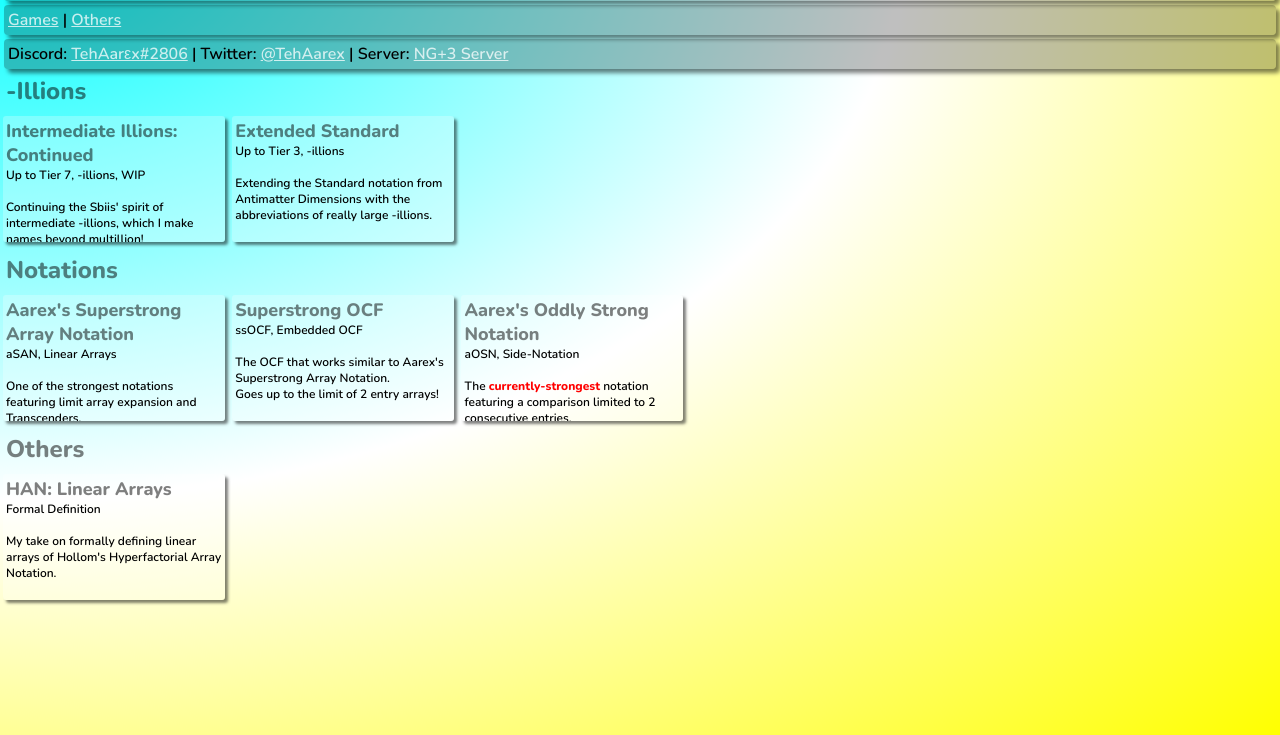
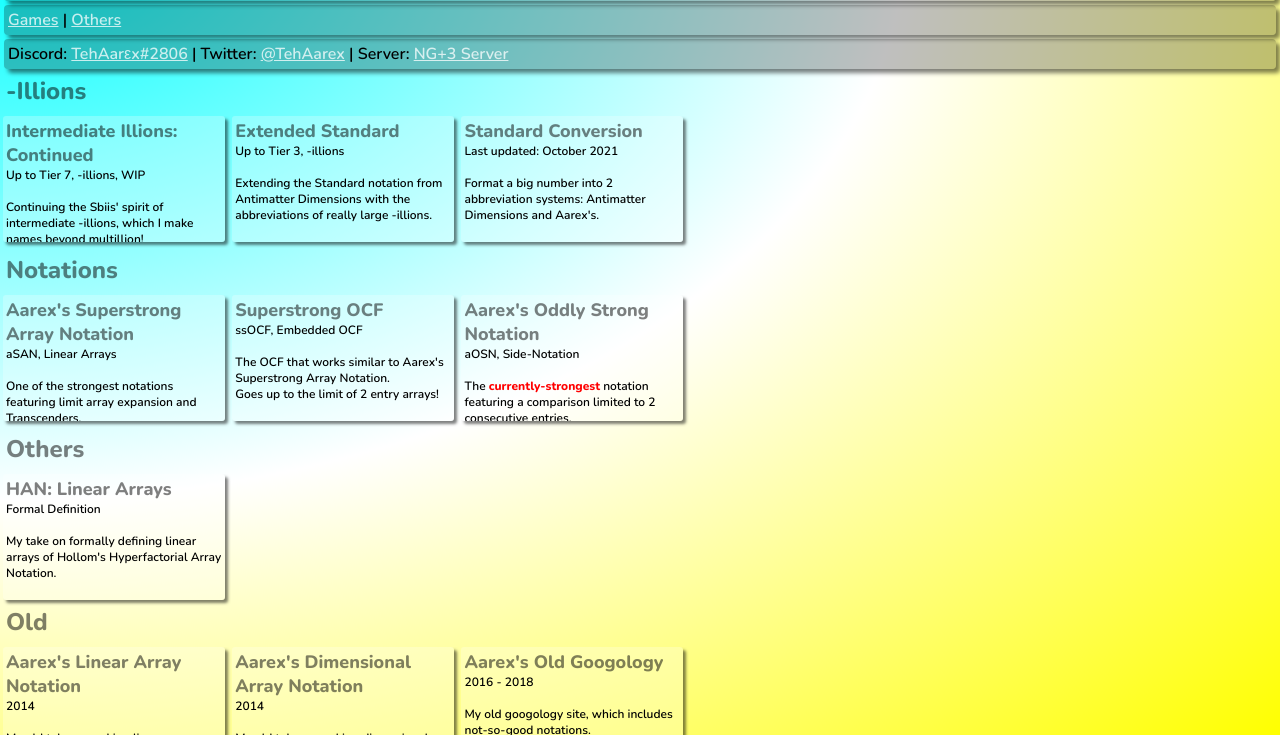
Before and after one commit to aarextiaokhiao/aarextiaokhiao.github.io, a plain HTML site: page googology.html in a window 1280 px wide. Shown: the part 65-800 px from the top of the page. Drawn offline with nearby package versions, Linux system fonts and the light colour scheme.

Commit message:
Old stuff, yay!

```diff
--- a/googology.html
+++ b/googology.html
@@ -33,6 +33,14 @@
 					<div>Up to Tier 3, -illions</div>
 					<br>
 					<div>Extending the Standard notation from Antimatter Dimensions with the abbreviations of really large -illions.</div>
+				</div>
+			</a>
+			<a class="item" href="standard-conversion.html">
+				<div class="item_fix">
+					<div class="big">Standard Conversion</div>
+					<div>Last updated: October 2021</div>
+					<br>
+					<div>Format a big number into 2 abbreviation systems: Antimatter Dimensions and Aarex's.</div>
 				</div>
 			</a>
 			<div class="big">Notations</div>
@@ -72,6 +80,31 @@
 					<div>My take on formally defining linear arrays of Hollom's Hyperfactorial Array Notation.</div>
 				</div>
 			</a>
+			<div class="big">Old</div>
+			<a class="item" href="https://docs.google.com/document/d/1hGsJosQGtPgO_JNaaUZAwNr6ZsVJ2XcU1b5keiLNwjU/edit">
+				<div class="item_fix">
+					<div class="big">Aarex's Linear Array Notation</div>
+					<div>2014</div>
+					<br>
+					<div>My old take on making linear arrays.</div>
+				</div>
+			</a>
+			<a class="item" href="https://docs.google.com/document/d/1YP5M770fzFyS9bWVkQsFSbGXUafVmylmgUWkrFqMoUM/edit">
+				<div class="item_fix">
+					<div class="big">Aarex's Dimensional Array Notation</div>
+					<div>2014</div>
+					<br>
+					<div>My old take on making dimensional arrays. It won't be completed, due to archival reasons.</div>
+				</div>
+			</a>
+			<a class="item" href="https://sites.google.com/view/aarexgoogology/">
+				<div class="item_fix">
+					<div class="big">Aarex's Old Googology</div>
+					<div>2016 - 2018</div>
+					<br>
+					<div>My old googology site, which includes not-so-good notations.</div>
+				</div>
+			</a>
 		</div>
 	</body>
 </html>
```
Also changed, not shown: others.html (+22 -12 lines).
